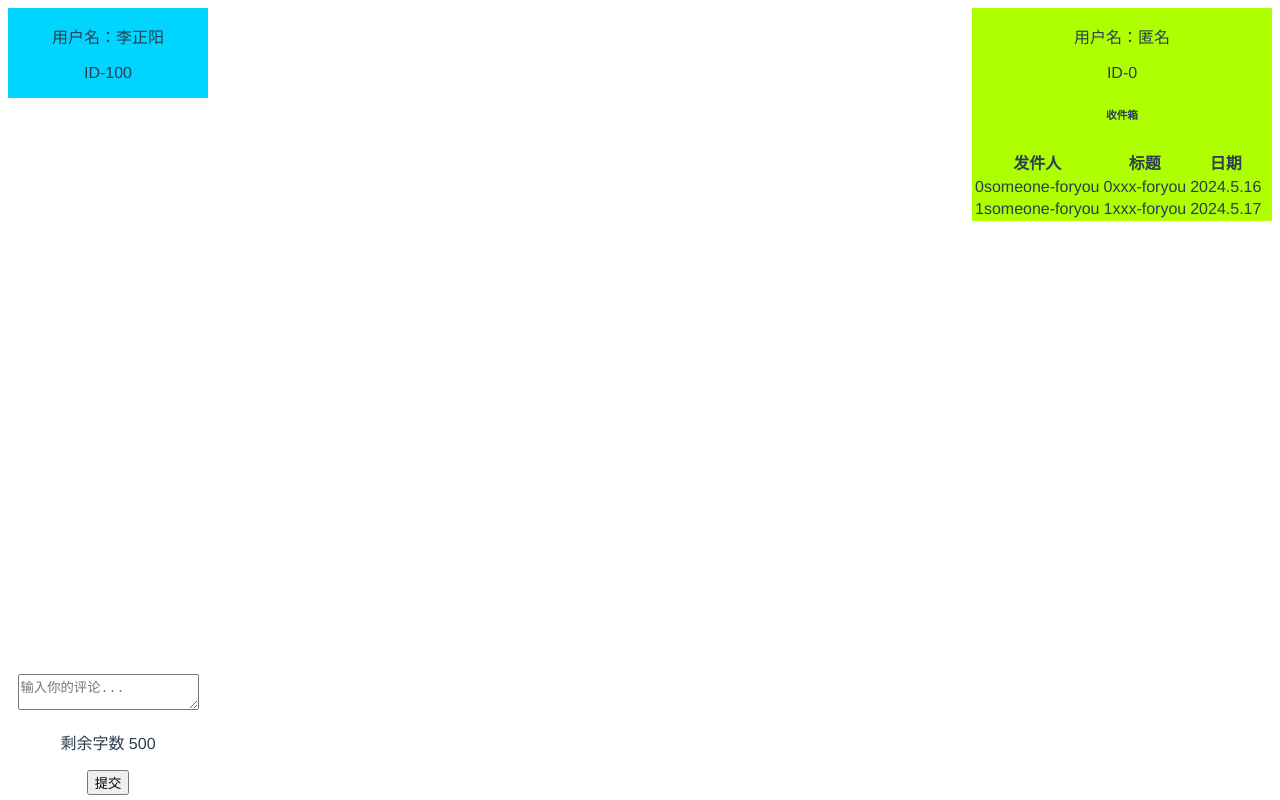
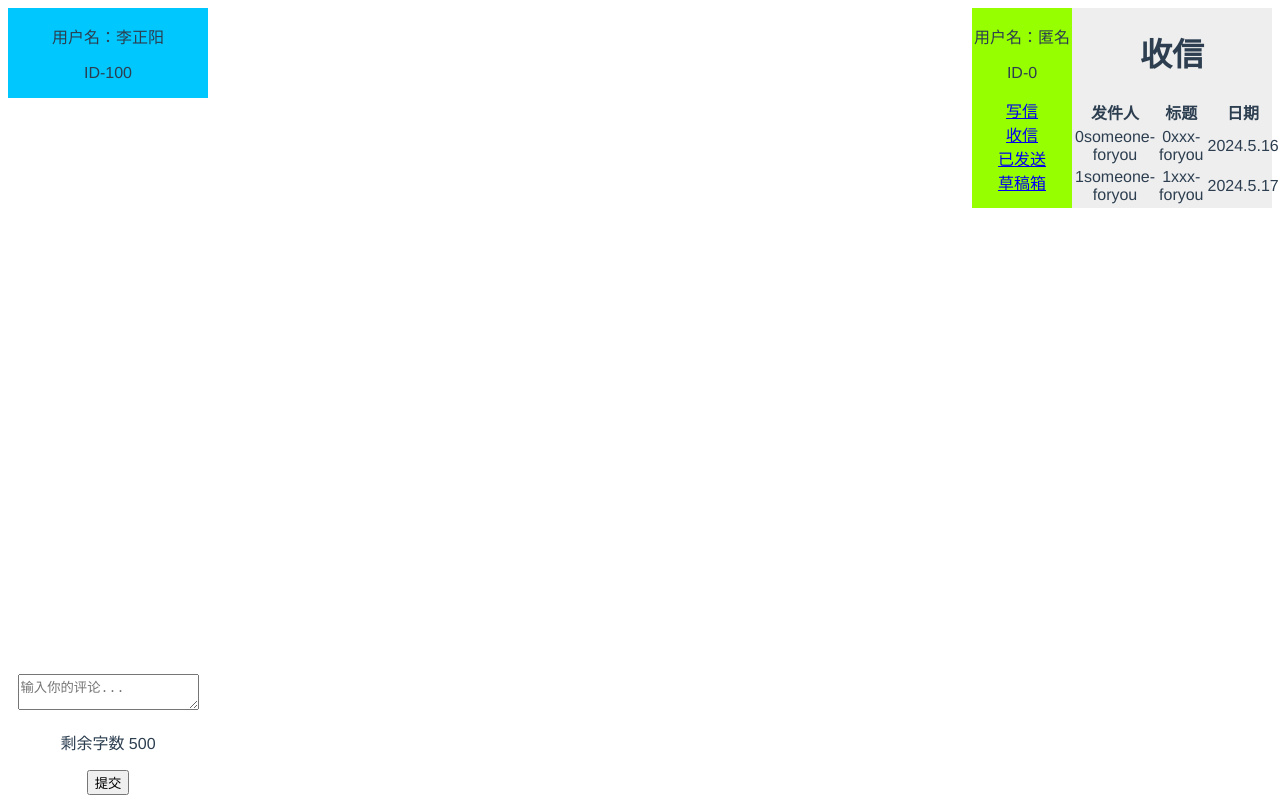
Before and after one commit to Ac-1d/RP2024, a Vue app in the folder front_end/: page /comments in a window 1280 px wide. Built offline with nearby package versions, Linux system fonts and the light colour scheme.

Commit message:
new changes: adding date to CB and convnerting MB

```diff
--- a/front_end/src/components/CommentBlock.vue
+++ b/front_end/src/components/CommentBlock.vue
@@ -11,6 +11,7 @@
       <div>
         <h6>{{ comment.author }}:</h6>
         <p>{{ comment.text }} 赞：{{ comment.likes }}</p>
+        <p>{{ comment.currentTime }}</p>
         <button @click="likeComment(index)">点赞</button>
         <button @click="deleteComment(index)">删除</button>
         <button @click="showReply(index)">展开</button>
@@ -97,7 +98,8 @@ export default {
             showReply: false,
             likes: 0,
             replyText: '',
-            replies: []
+            replies: [],
+            currentTime: new Date()
           };
           this.comments.push(newComment);
         }
--- a/front_end/src/components/MessageBlock.vue
+++ b/front_end/src/components/MessageBlock.vue
@@ -1,14 +1,25 @@
 <template>
-  <div class="messages">
+  <div id="messages">
     <!-- 用户信息 -->
-    <div class="info">
-    <p>用户名：{{ myname }}</p>
-    <p>ID-{{ myid }}</p>
+    <div id="info">
+      <p>用户名：{{ myname }}</p>
+      <p>ID-{{ myid }}</p>
+      <nav>
+        <a href="#" @click="page=0">写信</a><br/>
+        <a href="#" @click="page=1">收信</a><br/>
+        <a href="#" @click="page=2">已发送</a><br/>
+        <a href="#" @click="page=3">草稿箱</a><br/>
+      </nav>
     </div>
     <!-- 消息列表 -->
-    <h6>收件箱</h6>
-    <div class="recv">
-      <div>
+    <div id="content">
+      <div v-if="page==0">
+        <h1>写信</h1>
+        <textarea v-model="content"></textarea>
+        <button type="submit" :disabled="mailLengthExceeded">提交</button>
+      </div>
+      <div v-else-if="page==1">
+        <h1>收信</h1>
         <table>
           <thead>
             <!-- 表头 -->
@@ -29,9 +40,15 @@
         <!-- 发信人from 主题title 是否已读 -->
         <!-- 通过v-for来实现显示 -->
       </div>
+      <div v-else-if="page==2">
+        <h1>已发送</h1>
+      </div>
+      <div v-else-if="page==3">
+        <h1>草稿箱</h1>
+      </div>
     </div>
     <!-- 发送消息板块 表单 -->
-    <div class="send-message">
+    <div id="send-message">
     </div>
   </div>
 </template>
@@ -42,7 +59,7 @@ export default{
   props: {
     maxText: {
       type: Number,
-      default: 500
+      default: 2000
     },
     myname: {
       type: String,
@@ -51,20 +68,37 @@ export default{
     myid: {
       type: Number,
       default: 0
-    }
+    },
+    content: String
   },
   data() {
     return {
       recvs: [
         {from: "0someone-foryou", title: "0xxx-foryou", date: "2024.5.16"},
         {from: "1someone-foryou", title: "1xxx-foryou", date: "2024.5.17"},
-      ],
-      // 收到的信息recvs: [{from: "someone-foryou", title: "xxx-foryou"}, ...],
+      ], // 收到的信息recvs: [{from, title, datetime, read, content}],
       sends: [],
-      // 已发送的信息send: [{to: "someone-sendto", title: "xxx-sendto"}, ...],
       drafts: [],
-      // 草稿箱draft: [{to: "someone-draft", title: "xxx-draft"}, ...],
+      page: 1, // 写信0，收信1，发件箱2，草稿箱3，默认收信
+      mailLengthExceeded: false,
     }
-
   }
 }</script>
+
+<style scoped>
+#messages{
+  margin-bottom: 10px;
+  #info {
+    background-color:rgb(150, 255, 0);
+    height:200px;
+    width:100px;
+    float:left;
+  }
+  #content {
+    background-color:#EEEEEE;
+    height:200px;
+    width:200px;
+    float:left;
+  }
+}
+</style>
--- /dev/null
+++ b/front_end/src/js/Time.js
@@ -0,0 +1,5 @@
+export function currentTime() {
+  const datetime = new Date();
+  return join([datetime.getMonth(), ' ', datetime.getDate(), ' ', datetime.getHours(),
+    ' ', datetime.getMinutes(), ':', datetime.getSeconds(), ' ']);
+}
--- a/front_end/src/views/Comments.vue
+++ b/front_end/src/views/Comments.vue
@@ -43,13 +43,13 @@ CommentBlock.comments = [
   margin-bottom: 10px;
   width: 200px;
   float: left;
-  background-color: rgb(0, 213, 255);
+  background-color: rgb(0, 200, 255);
   /* 其他样式... */
 }
 .message {
   margin-bottom: 10px;
   width: 300px;
   float: right;
-  background-color: rgb(174, 255, 0);
+  background-color: rgb(150, 255, 0);
 }
 </style>
```
